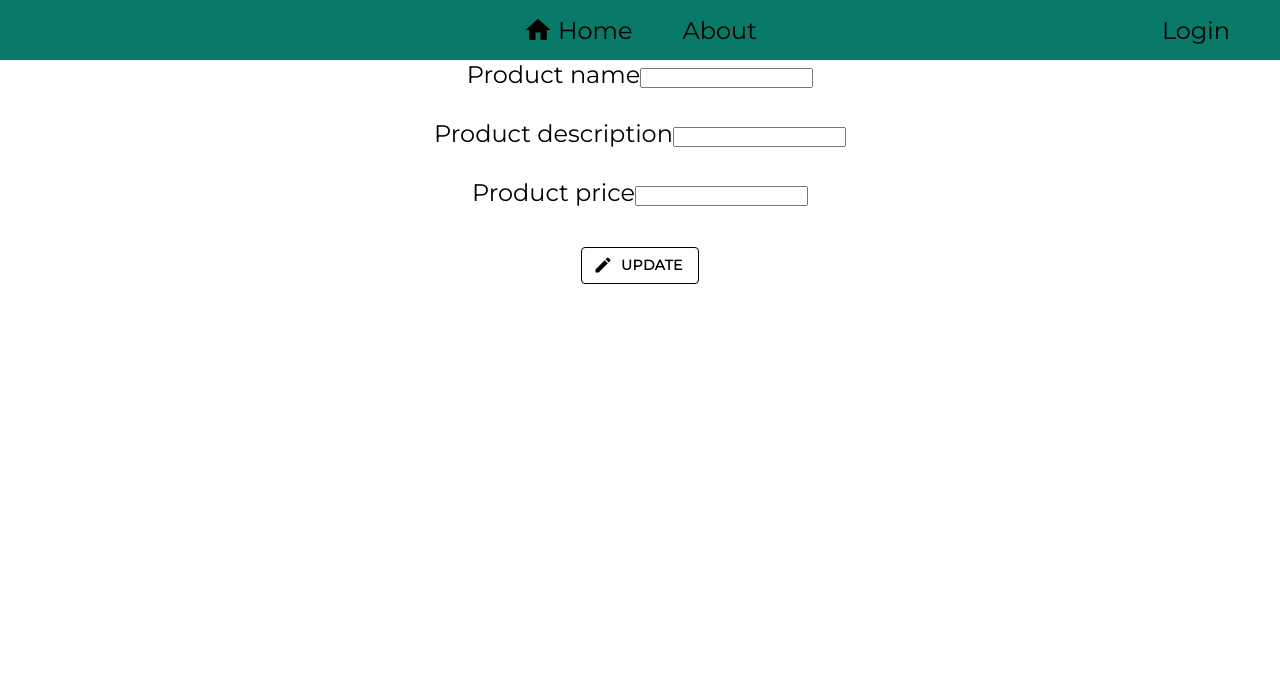
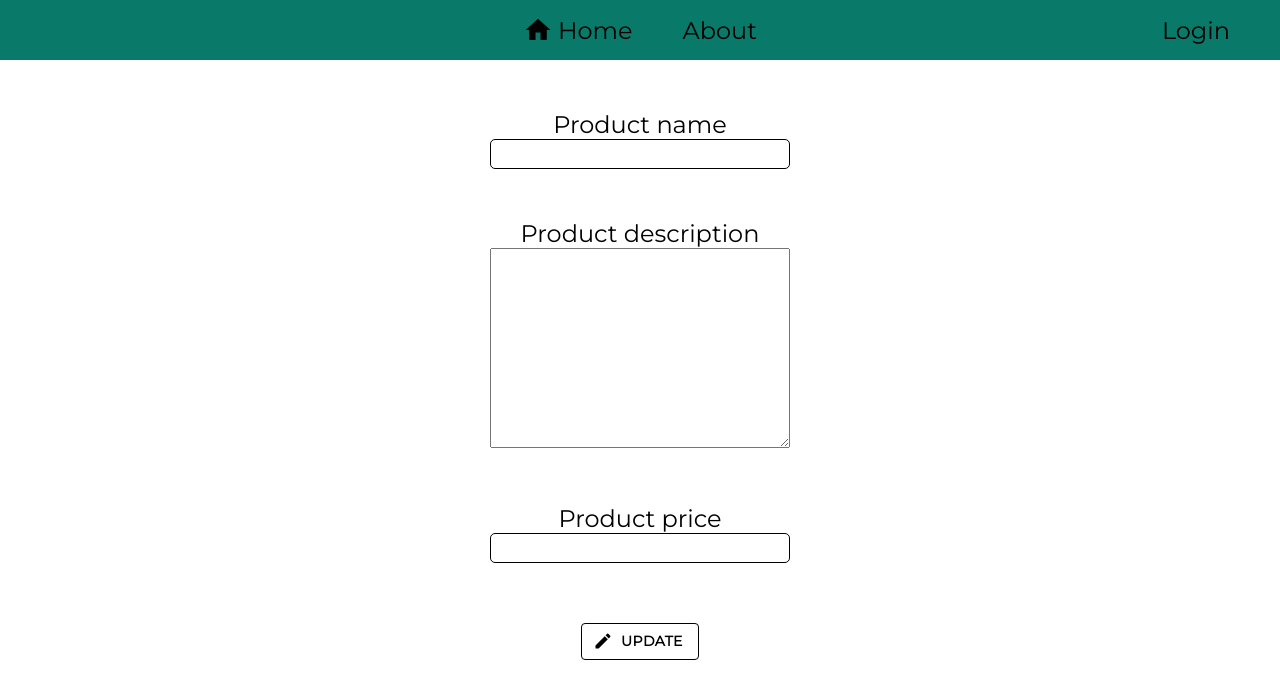
Before and after one commit to ioneltuc/UTMShmotki_App, a React (Create React App) app in the folder utmshmotki_store/: page /update/1 in a window 1280 px wide. Shown: the top 698 px of the page. Built offline with nearby package versions, Linux system fonts and the light colour scheme; no server answers.

Commit message:
changed form design

```diff
--- a/utmshmotki_store/src/App.css
+++ b/utmshmotki_store/src/App.css
@@ -93,12 +93,34 @@ nav {
 }
 
 .product-form {
+  margin-top: 50px;
   font-size: 24px;
   display: flex;
   flex-direction: column;
-  gap: 30px;
+  gap: 50px;
   align-items: center;
-  justify-content: center;
+}
+
+.product-form label {
+  display: block;
+  text-align: center;
+}
+
+.product-form input {
+  display: block;
+  margin-right: auto;
+  margin-left: auto;
+  height: 30px;
+  width: 300px;
+  border-radius: 5px;
+  border: 1px solid black;
+  font-size: 18px;
+}
+
+#productDescription {
+  font-size: 18px;
+  height: 200px;
+  width: 300px;
 }
 
 .form-error {
--- a/utmshmotki_store/src/components/AddProductForm.tsx
+++ b/utmshmotki_store/src/components/AddProductForm.tsx
@@ -41,7 +41,7 @@ function AddProductForm(){
 
             <div>
                 <label htmlFor="productDescription">Product description</label>
-                <input id="productDescription" type="text" {...register("description")}/>
+                <textarea id="productDescription" {...register("description")}></textarea>
                 {errors.description && <span className="form-error">{errors.description.message}</span>}
             </div>
 
--- a/utmshmotki_store/src/components/UpdateProductForm.tsx
+++ b/utmshmotki_store/src/components/UpdateProductForm.tsx
@@ -63,7 +63,7 @@ function UpdateProductForm(){
 
             <div>
                 <label htmlFor="productDescription">Product description</label>
-                <input id="productDescription" type="text" {...register("description")}/>
+                <textarea id="productDescription" {...register("description")}></textarea>
                 {errors.description && <span className="form-error">{errors.description.message}</span>}
             </div>
 
```
